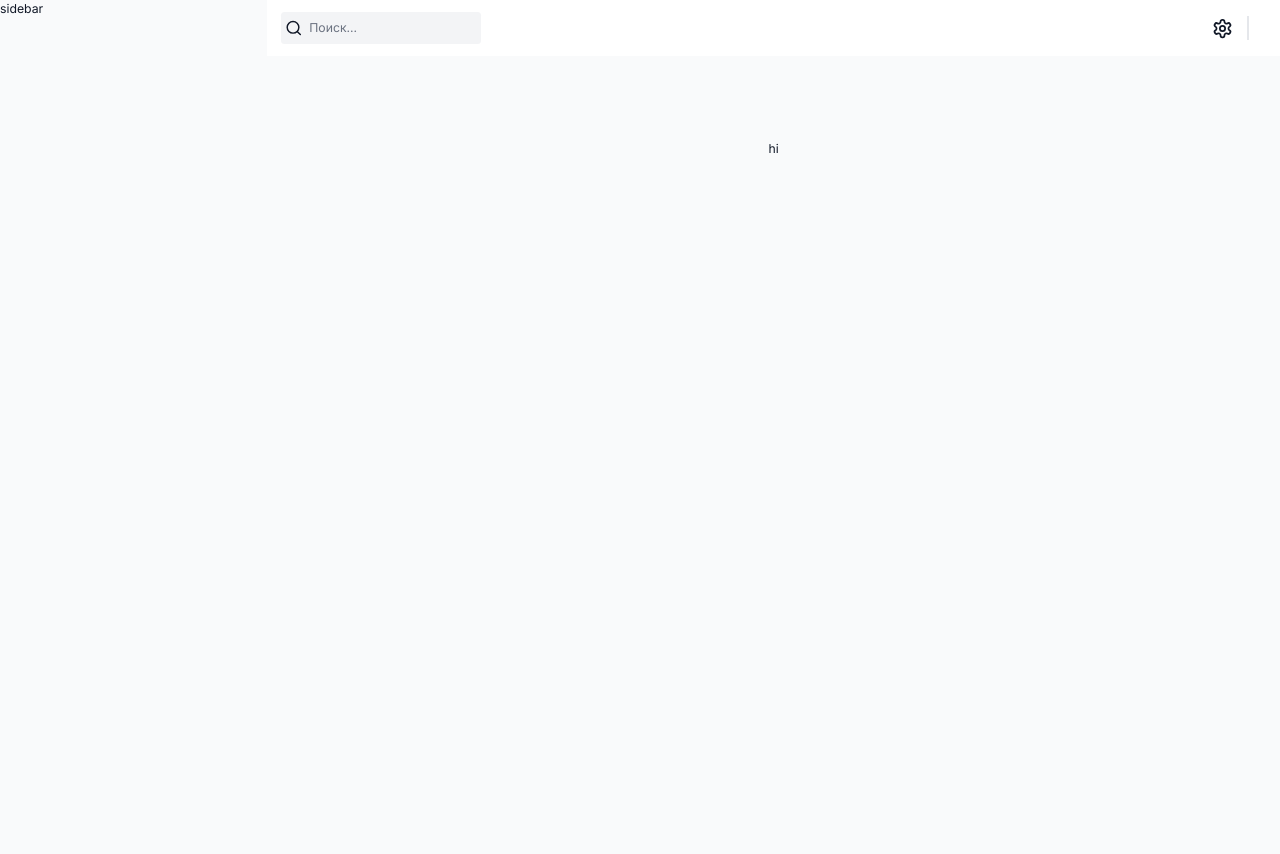
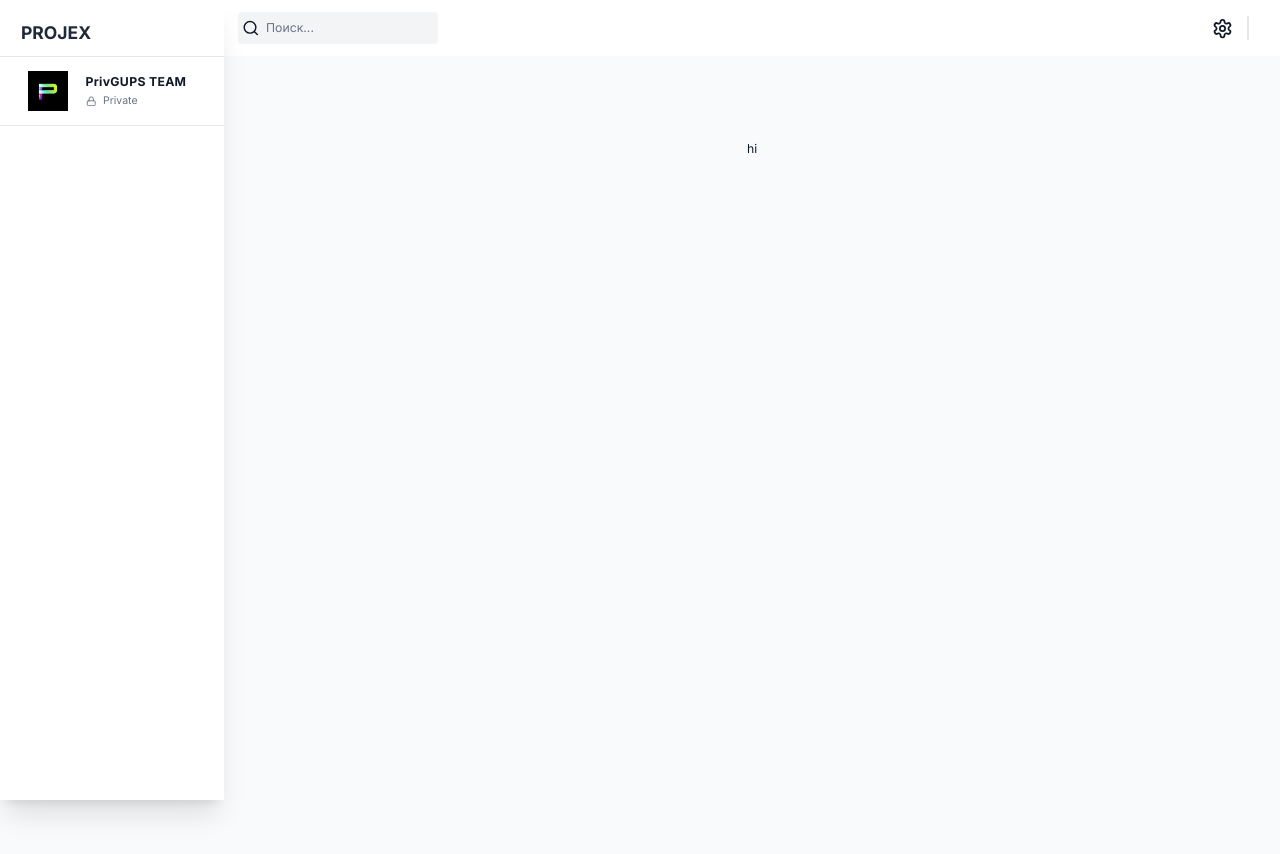
Before and after one commit to SempaiDarcy/project-management, a Next.js app: page / in a window 1280 px wide. Built offline with nearby package versions, Linux system fonts and the light colour scheme.

Commit message:
feat: added Sidebar component with logo and team info, updated DashboardWrapper for integration

```diff
--- /dev/null
+++ b/src/app/components/sidebar/index.tsx
@@ -0,0 +1,38 @@
+'use client';
+
+import Image from 'next/image';
+import logo from '@/app/assets/logo.jpg';
+import { LockIcon } from 'lucide-react';
+
+export const Sidebar = () => {
+  const sidebarClassNames = `fixed flex flex-col
+  h-[100%] justify-between shadow-xl
+  transition-all duration-300 h-full z-40
+  dark:bg-black overflow-y-auto bg-white w-64`;
+  return (
+    <div className={sidebarClassNames}>
+      <div className="flex h-[100%] w-full flex-col justify-start">
+        {/*TOP LOGO*/}
+        <div className="z-50 flex min-h-[56px] w-64 items-center justify-between bg-white px-6 pt-3 dark:bg-black">
+          <div className="text-xl font-bold text-gray-800 dark:text-white">
+            PROJEX
+          </div>
+        </div>
+        {/*TEAM*/}
+        <div className="flex items-center gap-5 border-y-[1.5px] border-gray-200 px-8 py-4 dark:border-gray-700">
+          <Image src={logo} alt="Logo" width={40} height={40} />
+          <div>
+            <h3 className="text-md font-bold tracking-wide dark:text-gray-200">
+              PrivGUPS TEAM
+            </h3>
+            <div className="mt-1 flex items-start gap-2">
+              <LockIcon className="mt-[0.1rem] h-3 w-3 text-gray-500 dark:text-gray-400" />
+              <p className="text-xs text-gray-500">Private</p>
+            </div>
+          </div>
+        </div>
+        {/*NAVBAR LINKS*/}
+      </div>
+    </div>
+  );
+};
--- a/src/app/dashboard-wrapper.tsx
+++ b/src/app/dashboard-wrapper.tsx
@@ -1,10 +1,11 @@
 import { ReactNode } from 'react';
 import { Navbar } from '@/app/components/navbar';
+import { Sidebar } from '@/app/components/sidebar';
 
 export const DashboardWrapper = ({ children }: { children: ReactNode }) => {
   return (
     <div className="flex min-h-screen w-full bg-gray-50 text-gray-900">
-      sidebar
+      <Sidebar />
       <main
         className={`dark:bg-dark-bg flex w-full flex-col bg-gray-50 md:pl-64`}
       >
```
Also changed, not shown: src/app/assets/logo.jpg (added).
